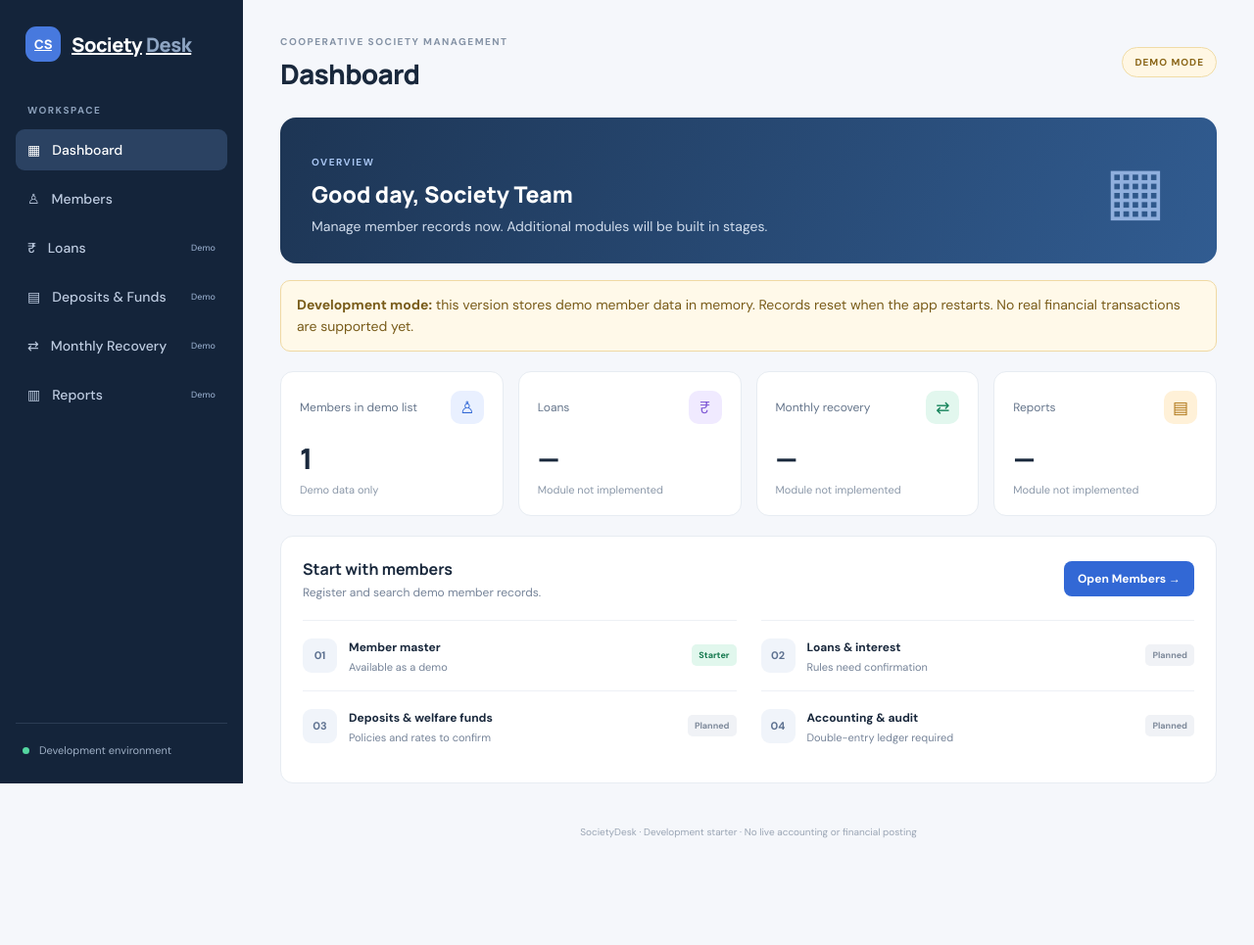
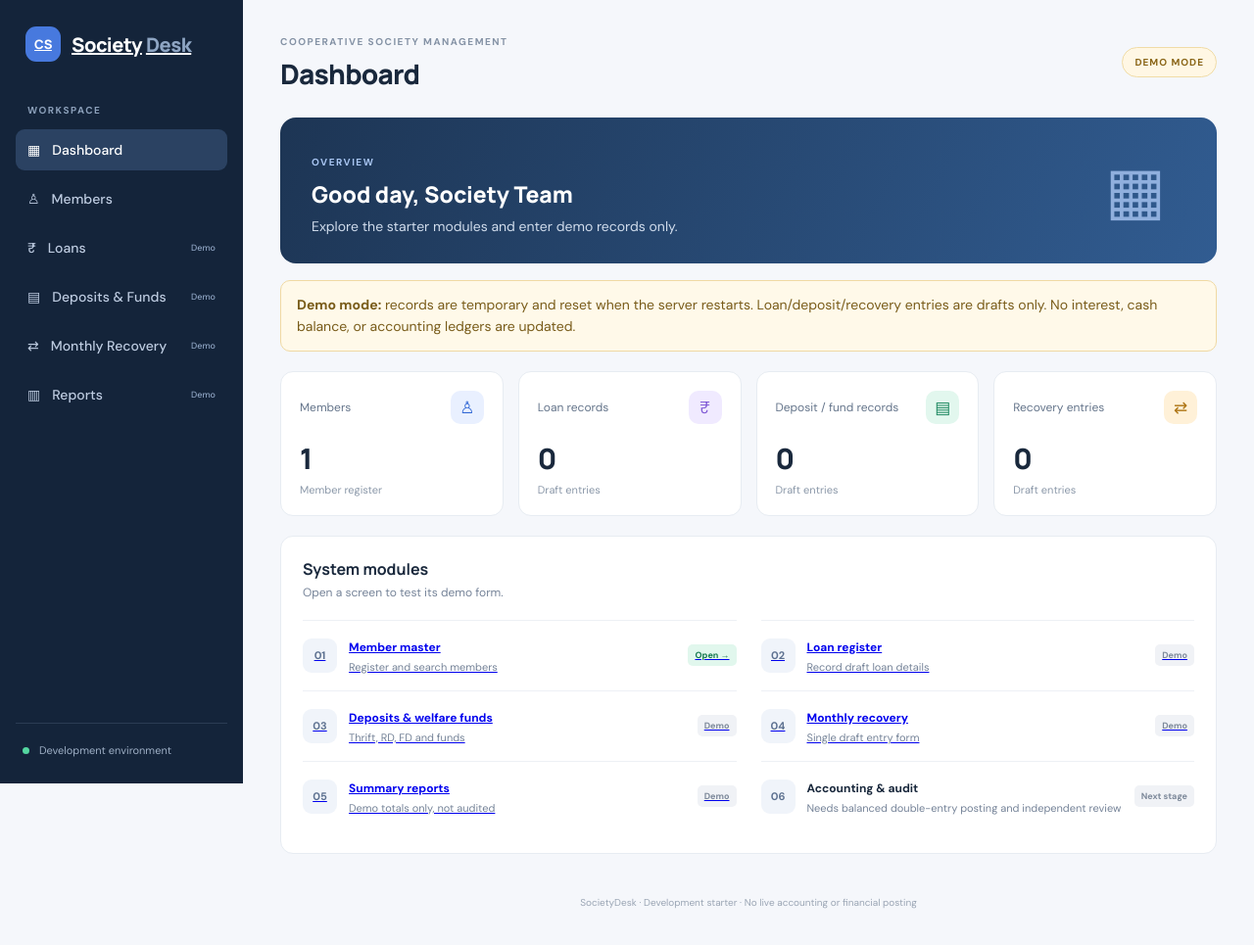
Before and after one commit to thiruroyal081-hub/corporating-society-management, a Flask app: page / in a window 1280 px wide. Shown: the whole page at 98% size. Before the commit the page ends 856 px from the top, so only its background shows below. Run offline with Flask 3, Linux system fonts and the light colour scheme.

Commit message:
Update dashboard with module cards and counters

```diff
--- a/templates/dashboard.html
+++ b/templates/dashboard.html
@@ -2,24 +2,21 @@
 {% block title %}Dashboard | SocietyDesk{% endblock %}
 {% block page_heading %}Dashboard{% endblock %}
 {% block content %}
-<section class="welcome">
-  <div><p class="eyebrow light">OVERVIEW</p><h2>Good day, Society Team</h2><p>Manage member records now. Additional modules will be built in stages.</p></div>
-  <div class="welcome-icon">▦</div>
+<section class="welcome"><div><p class="eyebrow light">OVERVIEW</p><h2>Good day, Society Team</h2><p>Explore the starter modules and enter demo records only.</p></div><div class="welcome-icon">▦</div></section>
+<div class="notice"><strong>Demo mode:</strong> records are temporary and reset when the server restarts. Loan/deposit/recovery entries are drafts only. No interest, cash balance, or accounting ledgers are updated.</div>
+<section class="stat-grid">
+  <article class="stat-card"><div class="stat-top"><span class="stat-label">Members</span><span class="stat-icon blue">♙</span></div><div class="stat-value">{{ member_count }}</div><div class="stat-note">Member register</div></article>
+  <article class="stat-card"><div class="stat-top"><span class="stat-label">Loan records</span><span class="stat-icon purple">₹</span></div><div class="stat-value">{{ loan_count }}</div><div class="stat-note">Draft entries</div></article>
+  <article class="stat-card"><div class="stat-top"><span class="stat-label">Deposit / fund records</span><span class="stat-icon green">▤</span></div><div class="stat-value">{{ deposit_count }}</div><div class="stat-note">Draft entries</div></article>
+  <article class="stat-card"><div class="stat-top"><span class="stat-label">Recovery entries</span><span class="stat-icon amber">⇄</span></div><div class="stat-value">{{ recovery_count }}</div><div class="stat-note">Draft entries</div></article>
 </section>
-<div class="notice"><strong>Development mode:</strong> this version stores demo member data in memory. Records reset when the app restarts. No real financial transactions are supported yet.</div>
-<section class="stat-grid">
-  <article class="stat-card"><div class="stat-top"><span class="stat-label">Members in demo list</span><span class="stat-icon blue">♙</span></div><div class="stat-value">{{ member_count }}</div><div class="stat-note">Demo data only</div></article>
-  <article class="stat-card"><div class="stat-top"><span class="stat-label">Loans</span><span class="stat-icon purple">₹</span></div><div class="stat-value">—</div><div class="stat-note">Module not implemented</div></article>
-  <article class="stat-card"><div class="stat-top"><span class="stat-label">Monthly recovery</span><span class="stat-icon green">⇄</span></div><div class="stat-value">—</div><div class="stat-note">Module not implemented</div></article>
-  <article class="stat-card"><div class="stat-top"><span class="stat-label">Reports</span><span class="stat-icon amber">▤</span></div><div class="stat-value">—</div><div class="stat-note">Module not implemented</div></article>
-</section>
-<section class="panel">
-  <div class="panel-heading"><div><h3>Start with members</h3><p>Register and search demo member records.</p></div><a class="button primary" href="{{ url_for('member_list') }}">Open Members →</a></div>
-  <div class="module-grid">
-    <div class="module-item"><span class="module-symbol">01</span><div><strong>Member master</strong><p>Available as a demo</p></div><span class="tag available">Starter</span></div>
-    <div class="module-item"><span class="module-symbol">02</span><div><strong>Loans & interest</strong><p>Rules need confirmation</p></div><span class="tag planned">Planned</span></div>
-    <div class="module-item"><span class="module-symbol">03</span><div><strong>Deposits & welfare funds</strong><p>Policies and rates to confirm</p></div><span class="tag planned">Planned</span></div>
-    <div class="module-item"><span class="module-symbol">04</span><div><strong>Accounting & audit</strong><p>Double-entry ledger required</p></div><span class="tag planned">Planned</span></div>
-  </div>
-</section>
+<section class="panel"><div class="panel-heading"><div><h3>System modules</h3><p>Open a screen to test its demo form.</p></div></div>
+<div class="module-grid">
+<a class="module-item module-link" href="{{ url_for('member_list') }}"><span class="module-symbol">01</span><div><strong>Member master</strong><p>Register and search members</p></div><span class="tag available">Open →</span></a>
+<a class="module-item module-link" href="{{ url_for('loan_list') }}"><span class="module-symbol">02</span><div><strong>Loan register</strong><p>Record draft loan details</p></div><span class="tag planned">Demo</span></a>
+<a class="module-item module-link" href="{{ url_for('deposit_list') }}"><span class="module-symbol">03</span><div><strong>Deposits & welfare funds</strong><p>Thrift, RD, FD and funds</p></div><span class="tag planned">Demo</span></a>
+<a class="module-item module-link" href="{{ url_for('recovery_list') }}"><span class="module-symbol">04</span><div><strong>Monthly recovery</strong><p>Single draft entry form</p></div><span class="tag planned">Demo</span></a>
+<a class="module-item module-link" href="{{ url_for('reports') }}"><span class="module-symbol">05</span><div><strong>Summary reports</strong><p>Demo totals only, not audited</p></div><span class="tag planned">Demo</span></a>
+<div class="module-item"><span class="module-symbol">06</span><div><strong>Accounting & audit</strong><p>Needs balanced double-entry posting and independent review</p></div><span class="tag planned">Next stage</span></div>
+</div></section>
 {% endblock %}
```
